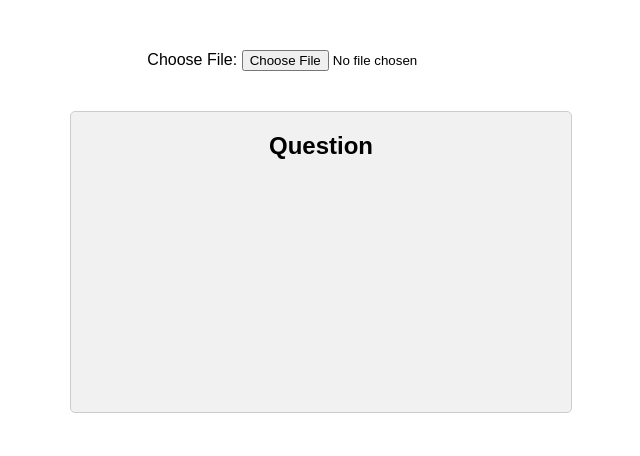
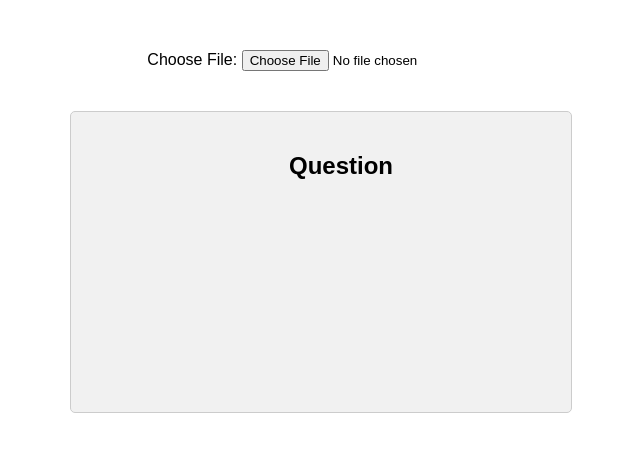
Before and after one commit to sixorfour/networkplusflashcards, a plain HTML site: page index.html in a window 1280 px wide. Shown: the whole page, without its empty margins (319-959 px from the left). Drawn offline with Linux system fonts and the light colour scheme.

Commit message:
Update style.css

```diff
--- a/style.css
+++ b/style.css
@@ -46,15 +46,10 @@ body {
   top: 0;
   left: 0;
   backface-visibility: hidden;
-}
-
-.card-front {
-  z-index: 2;
-  transform: rotateY(0);
+  padding: 20px; /* Add padding to create spacing within the cards */
 }
 
 .card-back {
-  z-index: 2;
   transform: rotateY(-180deg);
   overflow: auto; /* Allow content to scroll within card */
 }
@@ -64,3 +59,15 @@ body {
   justify-content: center;
   margin-top: 20px;
 }
+
+/* Additional styles for question and answer headers */
+#question-header,
+#answer-header {
+  margin-bottom: 10px; /* Add spacing between header and content */
+}
+
+/* Additional styles for question and answer content */
+#question-content,
+#answer-content {
+  margin-top: 10px; /* Add spacing between header and content */
+}
```
